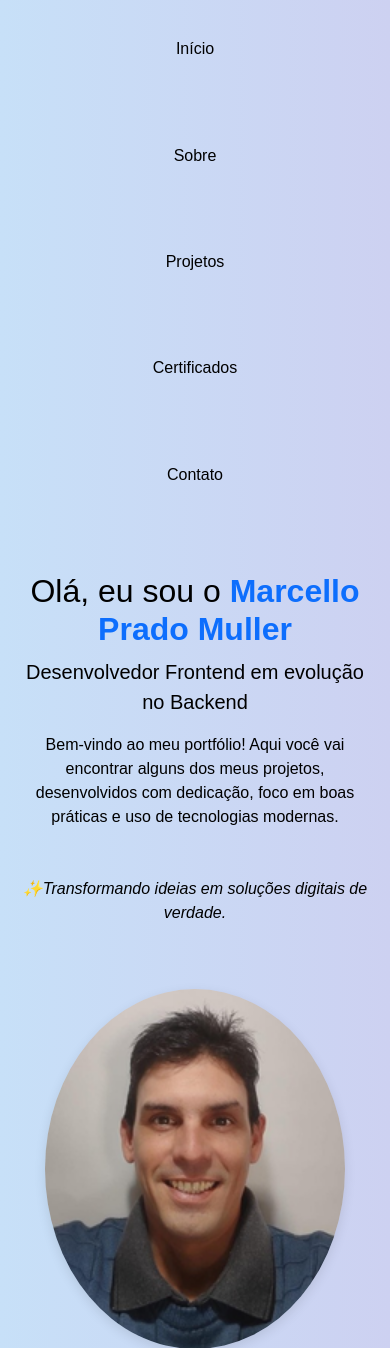
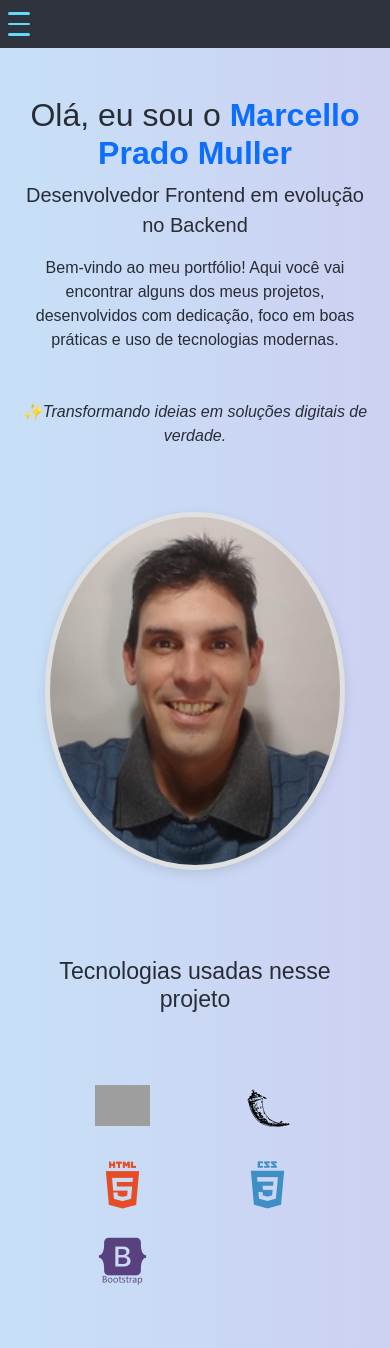
Before and after one commit to marcelloprado/portfolio-python, a Flask app: page / in a window 390 px wide. Shown: the top 1348 px of the page. Run offline with Flask 3, Linux system fonts and the light colour scheme; grey boxes are pictures that could not be loaded.

Commit message:
Trabalhando  na responsividade e menu Hamburguer

```diff
--- /dev/null
+++ b/static/assets/css/menuHamburger.css
@@ -0,0 +1,139 @@
+/* Menu Hamburger - Estilos Responsivos */
+
+/* Botão Hamburger - Oculto por padrão (desktop) */
+.hamburger {
+  display: none;
+  flex-direction: column;
+  background: none;
+  border: none;
+  cursor: pointer;
+  padding: 10px;
+  margin-right: 10px;
+}
+
+.hamburger span {
+  width: 25px;
+  height: 3px;
+  background-color: var(--primary-color);
+  margin: 5px 0;
+  transition: all 0.3s ease;
+  border-radius: 2px;
+}
+
+/* Animação do hamburger quando ativo */
+.hamburger.active span:nth-child(1) {
+  transform: rotate(45deg) translate(10px, 10px);
+}
+
+.hamburger.active span:nth-child(2) {
+  opacity: 0;
+}
+
+.hamburger.active span:nth-child(3) {
+  transform: rotate(-45deg) translate(7px, -7px);
+}
+
+/* Menu responsivo */
+nav {
+  display: flex;
+  align-items: center;
+  justify-content: space-between;
+  background-color: var(--nav-footer);
+  padding: 0;
+}
+
+nav ul {
+  display: flex;
+  justify-content: center;
+  flex-wrap: wrap;
+  gap: 0.5rem;
+  margin: 0;
+  padding: 0;
+}
+
+/* Modo tablet e mobile (até 768px) */
+@media (max-width: 767px) {
+  .hamburger {
+    display: flex;
+  }
+
+  nav ul {
+    position: absolute;
+    top: 100%;
+    left: 0;
+    right: 0;
+    flex-direction: column;
+    background-color: var(--nav-footer);
+    padding: 0;
+    margin: 0;
+    max-height: 0;
+    overflow: hidden;
+    transition: max-height 0.3s ease;
+    z-index: 1000;
+  }
+
+  nav ul.active {
+    max-height: 500px;
+  }
+
+  nav li {
+    width: 100%;
+    text-align: center;
+    border-bottom: 1px solid rgba(97, 218, 251, 0.1);
+  }
+
+  nav li:last-child {
+    border-bottom: none;
+  }
+
+  nav a {
+    display: block;
+    padding: 16px 18px;
+    width: 100%;
+  }
+
+  nav a:hover {
+    background-color: var(--nav-hover);
+    border-radius: 0;
+  }
+
+  nav {
+    position: relative;
+  }
+}
+
+/* Modo mobile pequeno (até 480px) */
+@media (max-width: 480px) {
+  .hamburger {
+    padding: 8px;
+    margin-right: 5px;
+  }
+
+  .hamburger span {
+    width: 22px;
+    height: 2.5px;
+    margin: 4px 0;
+  }
+
+  nav a {
+    padding: 14px 14px;
+    font-size: 0.95rem;
+  }
+}
+
+/* Desktop (acima de 768px) */
+@media (min-width: 769px) {
+  nav {
+    justify-content: center;
+  }
+
+  nav ul {
+    display: flex !important;
+    max-height: none !important;
+    position: static;
+  }
+
+  .hamburger {
+    display: none !important;
+  }
+}
--- a/static/assets/css/style.css
+++ b/static/assets/css/style.css
@@ -90,6 +90,24 @@ nav a:hover {
 .btn-projeto:hover {
   background-color: var(--btn-hover);
   transform: translateY(-2px);
+}
+
+:root {
+  --primary-color: #61dafb;
+  --secondary-color: #282c34;
+  --white: #fff;
+  --card-background: #ccc;
+  --background: #f8f9fa;
+  --card-color: #333;
+  --color-zap: #25d366;
+  --color-zap-hover: #98e2b3;
+  --nav-footer: #2e333d;
+  --nav-hover: #444;
+  --border: #e0e0e0;
+  --icon-git: #d83a00;
+  --bootstrap: #264de4;
+  --btn-back-border: #3b869b;
+  --btn-hover: #41a0bd;
 }
 
 @media (max-width: 992px) {
--- /dev/null
+++ b/static/assets/js/menuHamburger.js
@@ -0,0 +1,33 @@
+// Menu Hamburger - Funcionalidade responsiva
+document.addEventListener('DOMContentLoaded', function() {
+  const hamburger = document.querySelector('.hamburger');
+  const navMenu = document.querySelector('nav ul');
+  const navLinks = document.querySelectorAll('nav ul li a');
+
+  // Toggle do menu ao clicar no hamburger
+  if (hamburger) {
+    hamburger.addEventListener('click', () =>{
+      hamburger.classList.toggle('active');
+      navMenu.classList.toggle('active');
+    });
+  }
+
+  // Fechar menu ao clicar em um link
+  navLinks.forEach(link => {
+    link.addEventListener('click', () => {
+      hamburger.classList.remove('active');
+      navMenu.classList.remove('active');
+    });
+  });
+
+  // Fechar menu ao clicar fora dele
+  document.addEventListener('click', function(event) {
+    const isClickInsideNav = navMenu.contains(event.target);
+    const isClickOnHamburger = hamburger.contains(event.target);
+
+    if (!isClickInsideNav && !isClickOnHamburger && hamburger.classList.contains('active')) {
+      hamburger.classList.remove('active');
+      navMenu.classList.remove('active');
+    }
+  });
+});
--- a/templates/base.html
+++ b/templates/base.html
@@ -18,12 +18,18 @@
 
     <link rel="stylesheet" href="{{ url_for('static', filename='assets/css/projetosViews.css') }}">
     <link rel="stylesheet" href="{{ url_for('static', filename='assets/css/contato.css') }}">
+    <link rel="stylesheet" href="{{ url_for('static', filename='assets/css/menuHamburger.css') }}">
 
 </head>
 {% block body %}
 <body>
     <div class="d-flex flex-column min-vh-100">
         <nav>
+            <button class="hamburger" type="button" aria-label="Menu">
+                <span></span>
+                <span></span>
+                <span></span>
+            </button>
             <ul>
                 <li><a href="/">Início</a></li>
                 <li><a href="/sobre">Sobre</a></li>
@@ -47,6 +53,7 @@
 
 
     <script src="https://cdn.jsdelivr.net/npm/bootstrap@5.3.7/dist/js/bootstrap.bundle.min.js" integrity="sha384-ndDqU0Gzau9qJ1lfW4pNLlhNTkCfHzAVBReH9diLvGRem5+R9g2FzA8ZGN954O5Q" crossorigin="anonymous"></script>
+    <script src="{{ url_for('static', filename='assets/js/menuHamburger.js') }}"></script>
 </body>
 {% endblock %}
 </html>
```
